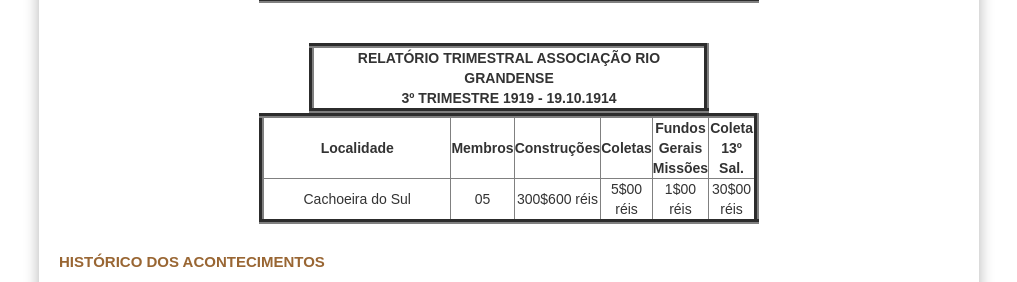
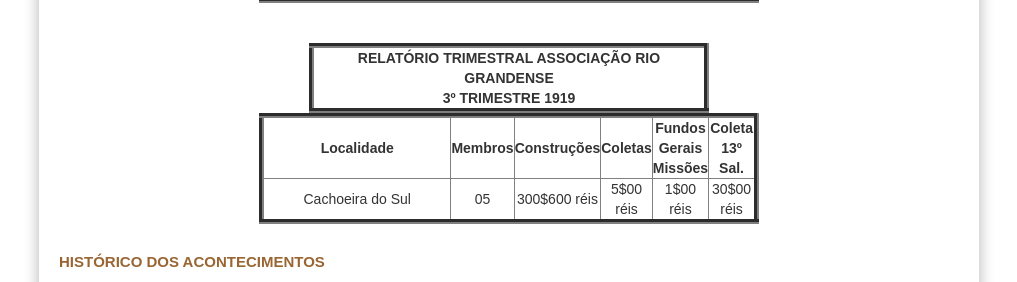
Before and after one commit to claudiovargas1955/claudiovargas1955.github.io, a Jekyll site: the page built from _pages/história-da-iasd-cachoeira.html, in a window 1280 px wide and 900 px high, scrolled down 1173 px. Shown: the part 170-452 px from the top of the window, without its empty margins (131-1148 px from the left). Built offline with Jekyll 4.4.1, drawn with Linux system fonts in a browser that asks for light colours; some web fonts are replaced.

Commit message:
Update história-da-iasd-cachoeira.html

```diff
--- a/_pages/história-da-iasd-cachoeira.html
+++ b/_pages/história-da-iasd-cachoeira.html
@@ -173,7 +173,7 @@
 
    <table border="5px" color="#ffffff" width="400px" cellspacing="10px" cellpadding="10px" height="40px">
            <tr><br>
-            <td align="center"><b>RELATÓRIO TRIMESTRAL ASSOCIAÇÃO RIO GRANDENSE <br>3º TRIMESTRE 1919 - 19.10.1914</b></td>
+            <td align="center"><b>RELATÓRIO TRIMESTRAL ASSOCIAÇÃO RIO GRANDENSE <br>3º TRIMESTRE 1919</b></td>
          </tr>
 
    <table border="5px" color="#ffffff" width="500px"  cellspacing="10px" cellpadding="10px">
```
